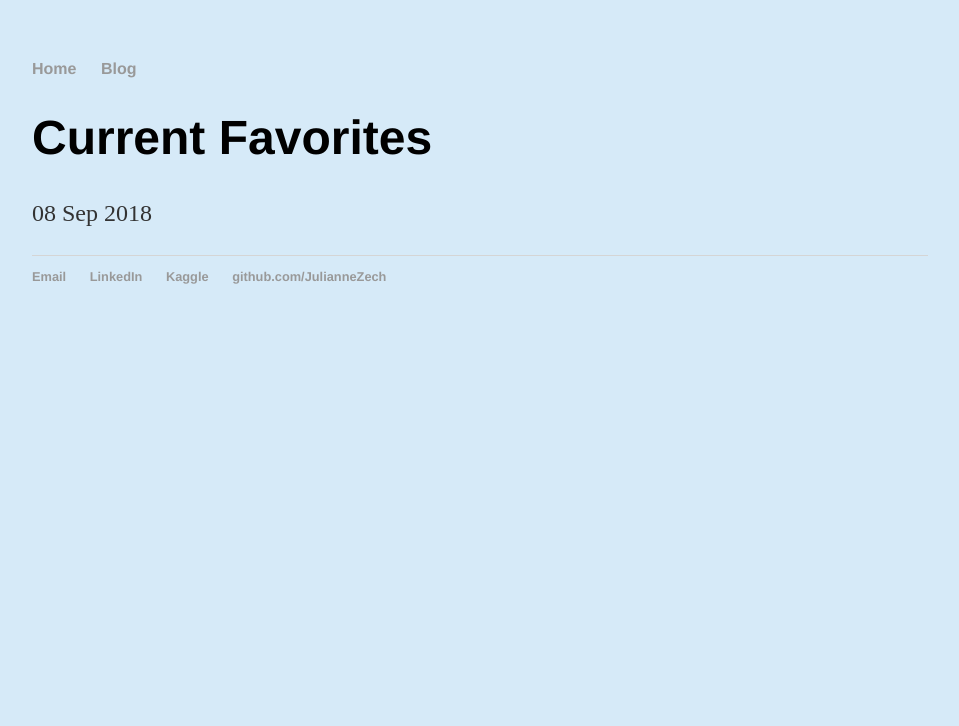
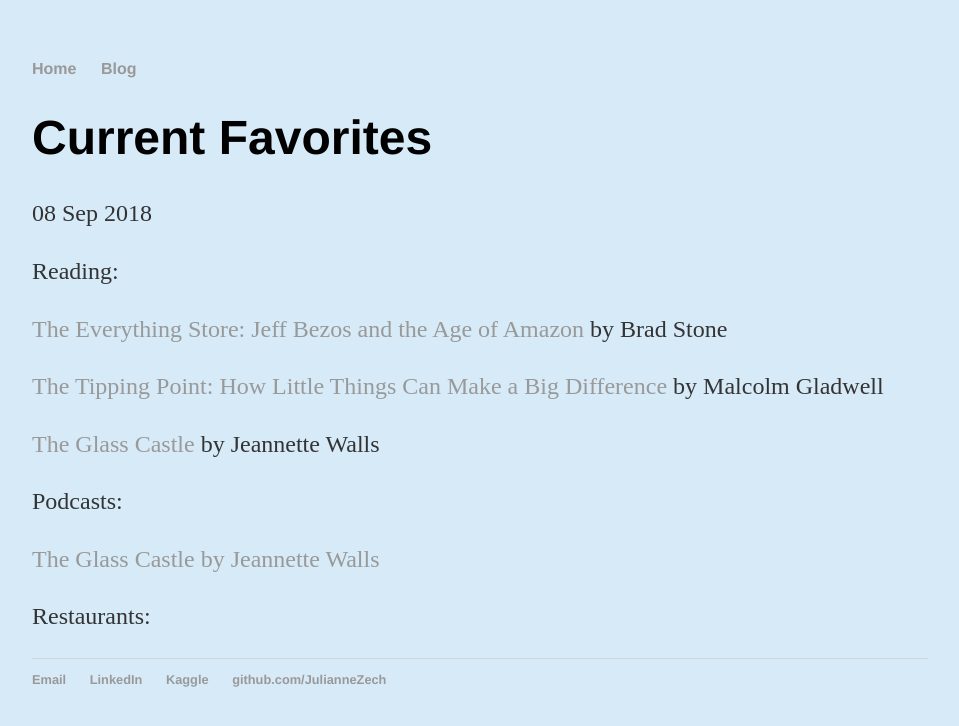
Before and after one commit to JulianneZech/JulianneZech.github.io, a Jekyll site: the page built from _posts/2018-09-08-first-post.md, in a window 1280 px wide. Shown: the top 726 px of the page, without its empty margins (160-1119 px from the left). Built offline with Jekyll 4.4.1, drawn with Linux system fonts in a browser that asks for light colours.

Commit message:
Update 2018-09-08-first-post.md

```diff
--- a/_posts/2018-09-08-first-post.md
+++ b/_posts/2018-09-08-first-post.md
@@ -3,3 +3,16 @@ layout: post
 title: "Current Favorites"
 date: 2018-09-08
 ---
+Reading:
+
+<a href="https://www.goodreads.com/book/show/17660462-the-everything-store">The Everything Store: Jeff Bezos and the Age of Amazon</a> by Brad Stone
+
+<a href="https://www.goodreads.com/book/show/2612.The_Tipping_Point">The Tipping Point: How Little Things Can Make a Big Difference</a> by Malcolm Gladwell
+
+<a href="https://www.goodreads.com/book/show/7445.The_Glass_Castle"> The Glass Castle</a> by Jeannette Walls
+
+Podcasts:
+
+<a href="https://tim.blog/2018/03/08/joe-gebbia-co-founder-of-airbnb/">The Glass Castle by Jeannette Walls</a>
+
+Restaurants:
```
